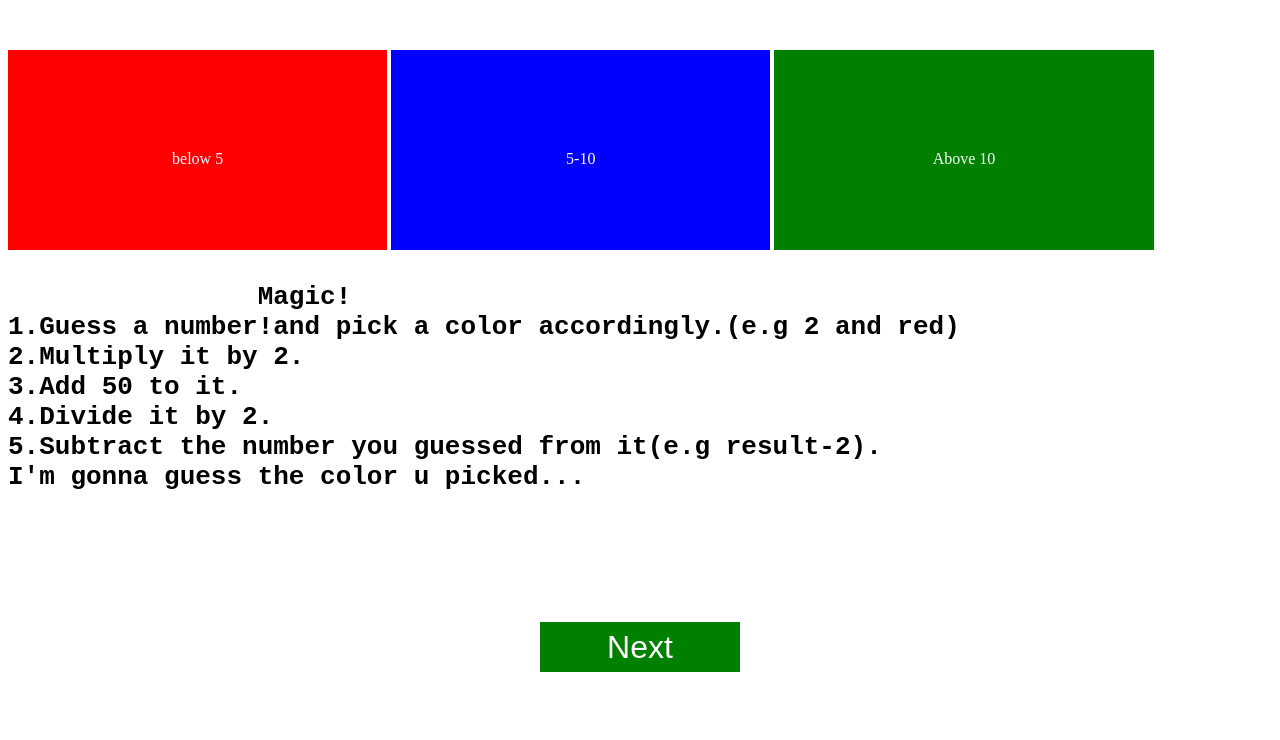
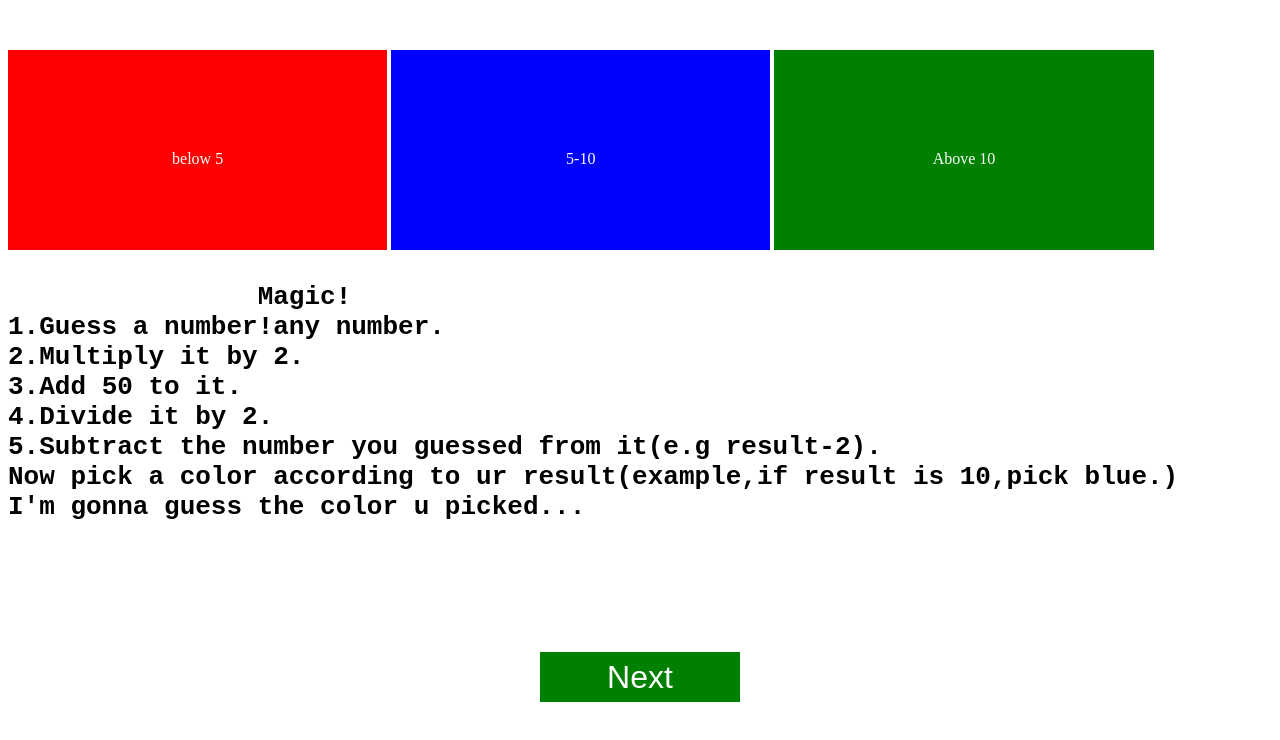
Before and after one commit to Tom-Yem/My-new-repo, a plain HTML site: page guessGame.html in a window 1280 px wide. Drawn offline with Linux system fonts and the light colour scheme.

Commit message:
updated the words.
Word's lines where interchanged,were wrong before.

```diff
--- a/guessGame.html
+++ b/guessGame.html
@@ -48,11 +48,12 @@
   <h3 style="font-size: 2em; margin-bottom: 100px; ">
   	<pre>
   		Magic!
-1.Guess a number!and pick a color accordingly.(e.g 2 and red)
+1.Guess a number!any number.
 2.Multiply it by 2.
 3.Add <span></span> to it.
 4.Divide it by 2.
 5.Subtract the number you guessed from it(e.g result-2).
+Now pick a color according to ur result(example,if result is 10,pick blue.)
 I'm gonna guess the color u picked...
     </pre>
     </h3>
```
